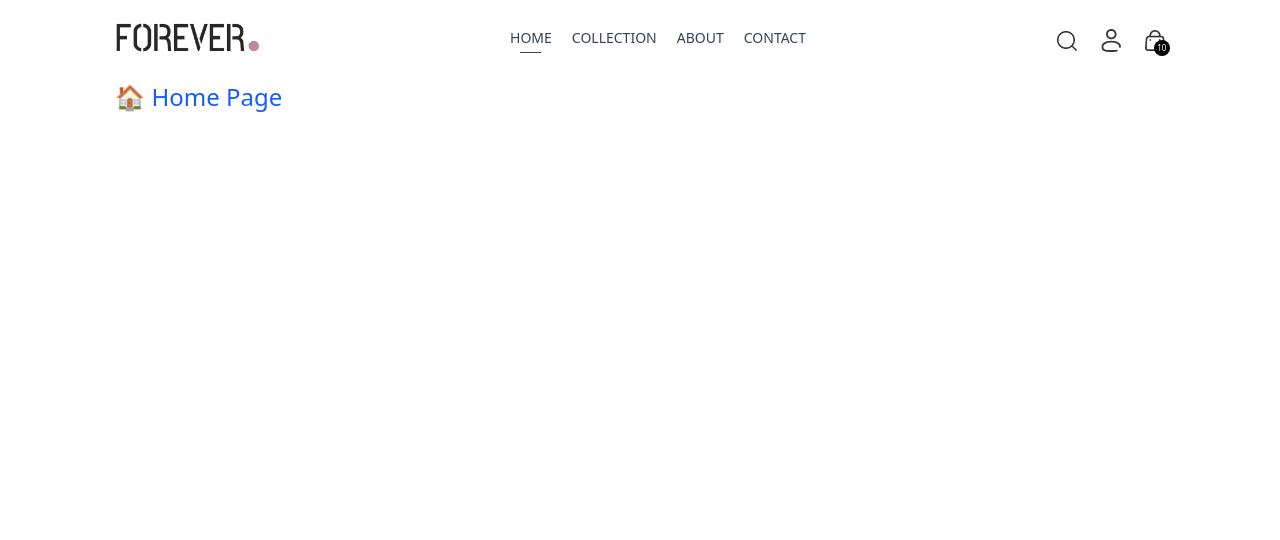
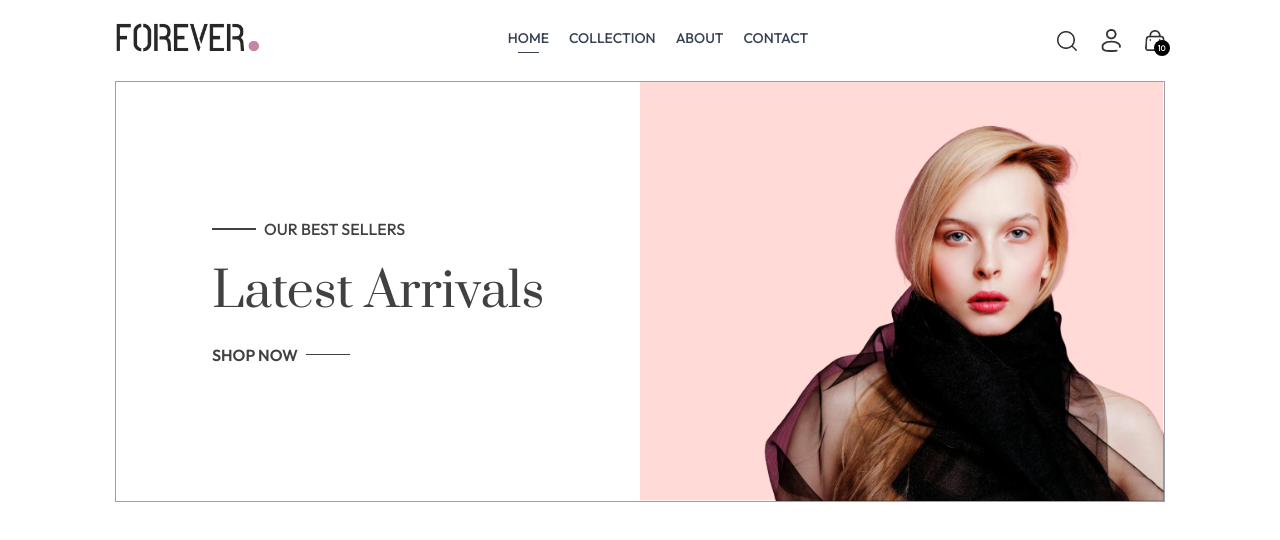
Before and after one commit to Arjun-P-Manoj/E-commerce, a React (Vite) app in the folder frontend/: page / in a window 1280 px wide. Shown: the top 540 px of the page. Built offline with nearby package versions, Linux system fonts and the light colour scheme.

Commit message:
Created Hero Component

```diff
--- /dev/null
+++ b/frontend/src/components/Hero.jsx
@@ -0,0 +1,25 @@
+import React from "react";
+import {assets} from '../assets/frontend_assets/assets'
+
+const Hero = () => {
+  return (
+    <div className="flex flex-col sm:flex-row border border-gray-400">
+      <div className="w-full sm:w-1/2 flex items-center justify-center py-10 sm:py-0">
+        <div className="text-[#414141]">
+          <div className="flex items-center gap-2">
+            <p className="w-8 md:w-11 h-[2px] bg-[#414141]"></p>
+            <p className="font-medium text-sm md:text-base">OUR BEST SELLERS</p>
+          </div>
+          <h1 className="prata-regular text-3xl sm:py-3 lg:text-5xl leading-relaxed">Latest Arrivals</h1>
+          <div className="flex items-center gap-2">
+            <p className="font-semibold text-sm md:text-base">SHOP NOW</p>
+            <p className="w-8 md:w-11 h-[1px] bg-[#414141]"></p>
+          </div>
+        </div>
+      </div>
+      <img src={assets.hero_img}className="w-full sm:w-1/2" alt="" />
+    </div>
+  );
+};
+
+export default Hero;
--- a/frontend/src/index.css
+++ b/frontend/src/index.css
@@ -1,5 +1,17 @@
+@import url("https://fonts.googleapis.com/css2?family=Outfit:wght@100..900&family=Prata&display=swap");
+
 @import "tailwindcss";
 
-a.active hr{
-    display: block;
+a.active hr {
+  display: block;
 }
+
+* {
+  font-family: Outfit;
+}
+
+.prata-regular {
+  font-family: "Prata", serif;
+  font-weight: 400;
+  font-style: normal;
+}
--- a/frontend/src/pages/Home.jsx
+++ b/frontend/src/pages/Home.jsx
@@ -1,7 +1,9 @@
 import React from "react";
-
+import Hero from "../components/Hero";
 const Home = () => {
-  return <div className="text-2xl text-blue-600">🏠 Home Page</div>;
+  return (
+      <Hero/>
+  );
 };
 
 export default Home;
```
